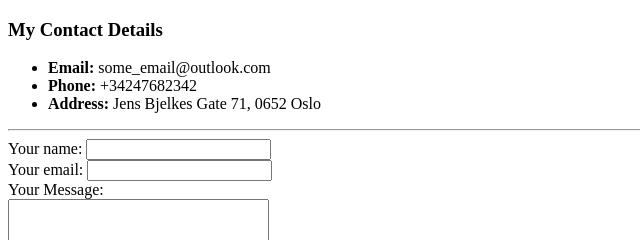
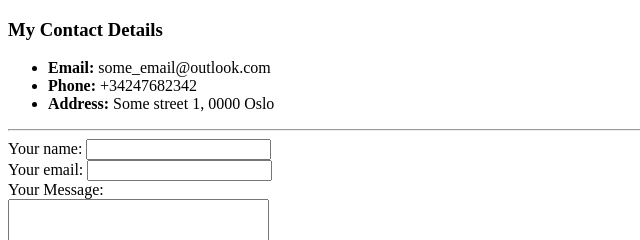
Before and after one commit to Pythonisssst/cv, a plain HTML site: page contacts.html in a window 1280 px wide. Shown: the top 240 px of the page, 0-640 px from the left. Drawn offline with Linux system fonts and the light colour scheme.

Commit message:
Update contacts.html

```diff
--- a/contacts.html
+++ b/contacts.html
@@ -9,7 +9,7 @@
     <ul>
       <li><strong>Email:</strong> some_email@outlook.com</li>
       <li><strong>Phone:</strong> +34247682342</li>
-      <li><strong>Address:</strong> Jens Bjelkes Gate 71, 0652 Oslo</li>
+      <li><strong>Address:</strong> Some street 1, 0000 Oslo</li>
     </ul>
     <hr>
     <form class="" action="mailto:python.t2022@yahoo.com" method="post" enctype="text/plain">
```
